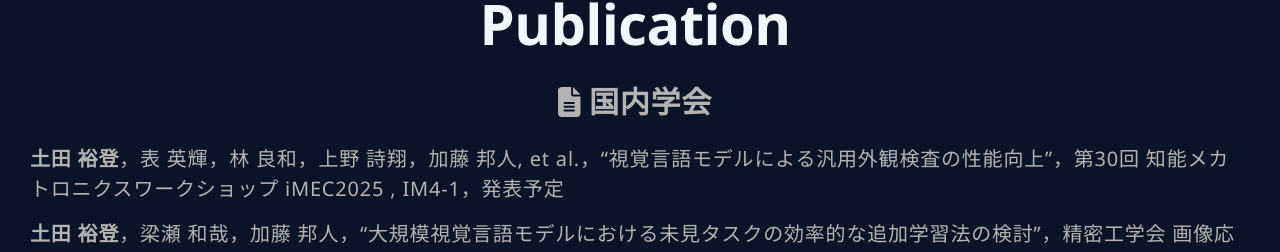
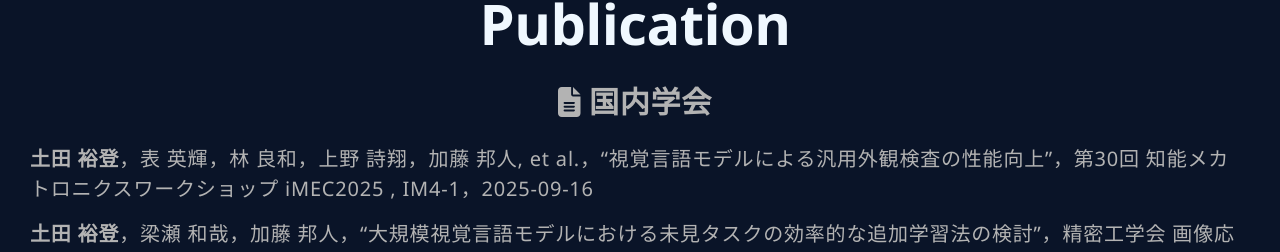
Before and after one commit to Da-Tsuchi/Da-Tsuchi.github.io, a Next.js app: page / in a window 1280 px wide. Shown: the part 6247-6499 px from the top of the page. Built offline with nearby package versions, Linux system fonts and the light colour scheme.

Commit message:
update pub

```diff
--- a/data/publications.js
+++ b/data/publications.js
@@ -6,7 +6,8 @@ export const publications = {
       authors: '土田 裕登，表 英輝，林 良和，上野 詩翔，加藤 邦人, et al.',
       conf: '第30回 知能メカトロニクスワークショップ iMEC2025',
       id: 'IM4-1',
-      date: '発表予定',
+      date: '2025-09-16',
+      url: 'https://imec.itlab.org/2025/',
     },
     {
       title:
```
